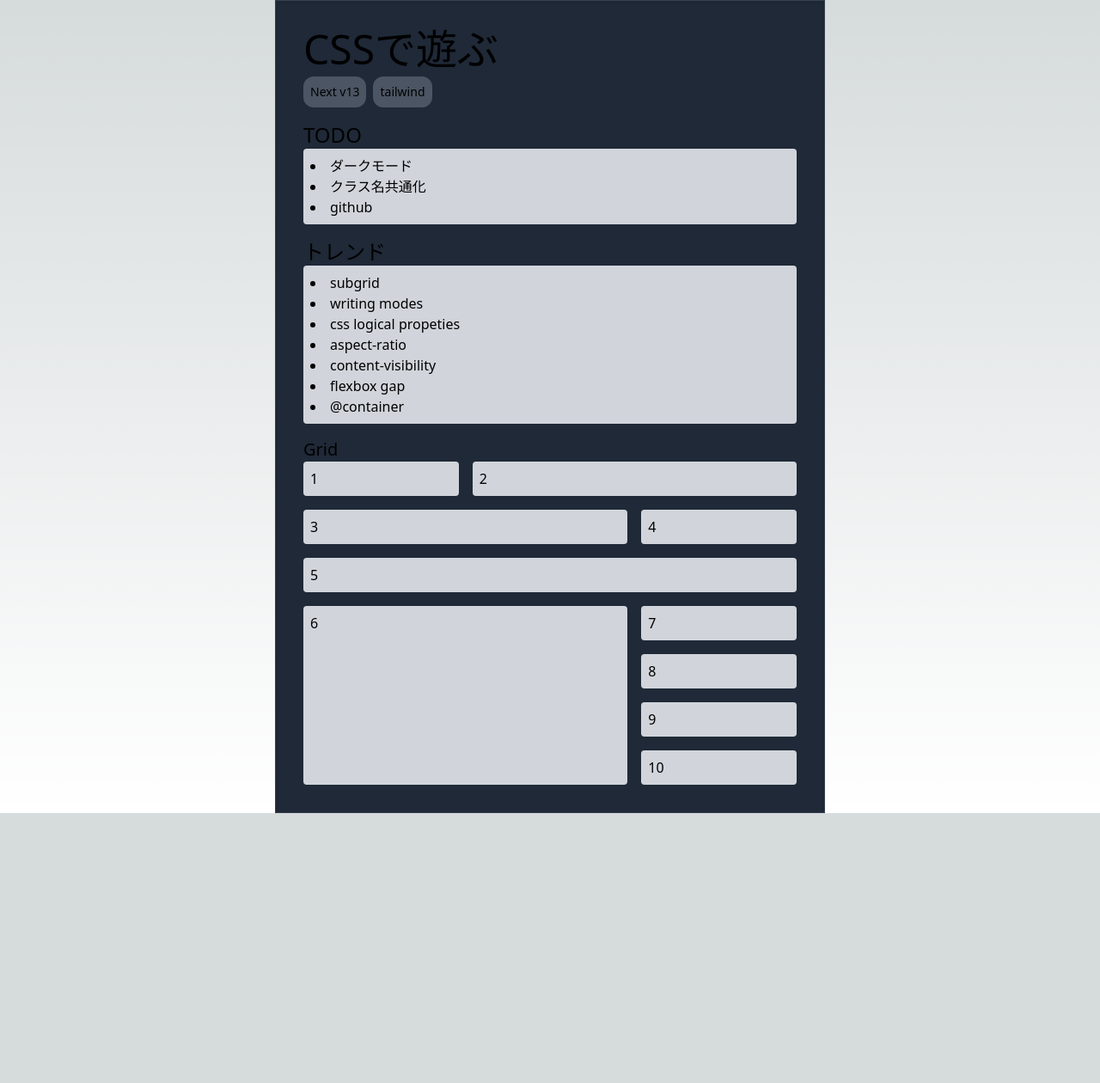
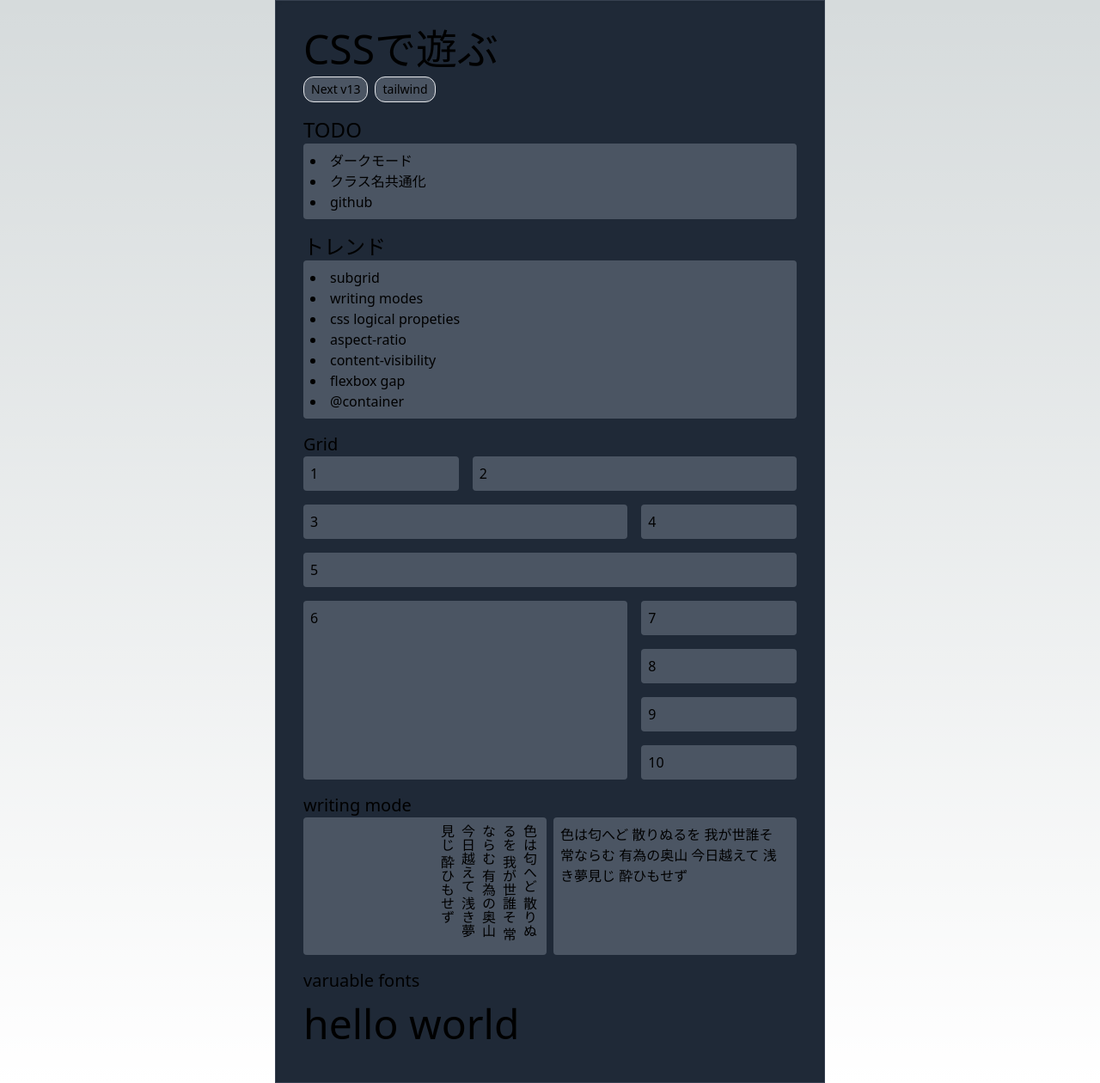
Before and after one commit to shimapon/nextv13-css, a Next.js app: page / in a window 1280 px wide. Shown: the whole page at 86% size. Before the commit the page ends 946 px from the top, so only its background shows below. Built offline with nearby package versions, Linux system fonts and the light colour scheme.

Commit message:
諸々追加

```diff
--- a/pages/index.tsx
+++ b/pages/index.tsx
@@ -12,8 +12,12 @@ export default function Home() {
       <main className="p-8 text-left w-1/2 mx-auto bg-gray-800 border-gray-700 border shadow-inner">
         <h1 className="text-5xl">CSSで遊ぶ</h1>
         <div className="flex gap-2 mt-2">
-          <div className="p-2 rounded-xl bg-gray-600 text-sm">Next v13</div>
-          <div className="p-2 rounded-xl bg-gray-600 text-sm">tailwind</div>
+          <div className="px-2 py-1 rounded-xl bg-gray-600 text-sm border">
+            Next v13
+          </div>
+          <div className="px-2 py-1 rounded-xl bg-gray-600 text-sm border">
+            tailwind
+          </div>
         </div>
 
         <h2 className="text-2xl mt-4">TODO</h2>
@@ -45,6 +49,20 @@ export default function Home() {
           <div className="card col-span-1 row-span-1">9</div>
           <div className="card col-span-1 row-span-1">10</div>
         </div>
+        <h3 className="mt-4 text-xl">writing mode</h3>
+        <div className="grid grid-cols-2 gap-2">
+          <p style={{ writingMode: "vertical-rl" }} className="card h-40">
+            色は匂へど 散りぬるを 我が世誰そ 常ならむ 有為の奥山 今日越えて
+            浅き夢見じ 酔ひもせず
+          </p>
+          <p style={{ writingMode: "horizontal-tb" }} className="card h-40">
+            色は匂へど 散りぬるを 我が世誰そ 常ならむ 有為の奥山 今日越えて
+            浅き夢見じ 酔ひもせず
+          </p>
+        </div>
+
+        <h3 className="mt-4 text-xl">varuable fonts</h3>
+        <p className="textAnimation">hello world</p>
       </main>
     </>
   );
--- a/styles/globals.css
+++ b/styles/globals.css
@@ -4,7 +4,7 @@
 
 @layer components {
   .card {
-    @apply bg-gray-300 rounded p-2;
+    @apply bg-gray-600 rounded p-2;
   }
 }
 
@@ -115,3 +115,14 @@ a {
     color-scheme: dark;
   }
 }
+
+.textAnimation {
+  font-size: 48px;
+  font-variation-settings: "wght" 400, "wdth" 50, "GRAD" 1;
+  animation: width-animation 1s ease infinite alternate;;
+}
+
+@keyframes width-animation {
+  from { font-variation-settings: "wght" 400, "wdth" 50, "GRAD" 1; }
+  to   { font-variation-settings: "wght" 400, "wdth" 151, "GRAD" 1; }
+}
```
